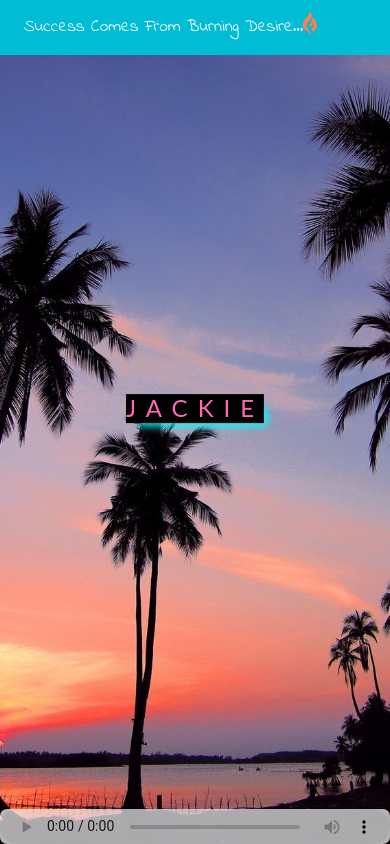
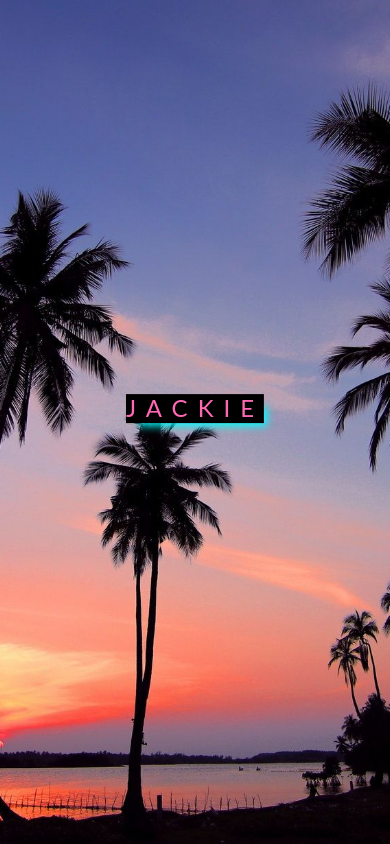
Before and after one commit to jackie1santana/SantanaTechPortfolio, a website: page client/public/index.html in a window 390 px wide. Drawn offline with nearby package versions, Linux system fonts and the light colour scheme; some packages are replaced by stand-ins of ours; a script that the page names is missing.

Commit message:
fixed css bug

```diff
--- a/client/public/css/style.css
+++ b/client/public/css/style.css
@@ -877,6 +877,16 @@
   box-shadow: 0px 10px 20px rgba(0, 0, 0, 0.15), 0px 6px 6px rgba(0, 0, 0, 0.1); /* Elevated shadow */
 }
 
+#myNavbar {
+
+
+  @media screen and (max-width: 414px) {
+
+    visibility: hidden;
+  }
+}
+
+
 #player {
   margin-top: 10px;
   height: 35px;
@@ -886,13 +896,6 @@
   border-radius: 7px 7px 7px 7px;
 
   @media screen and (max-width: 414px) {
-    position: fixed;
-    bottom: 0;
-    left: 50%;
-    transform: translateX(-50%);
-    width: 100%;
-    background-color: #fff; /* You can adjust the background color as needed */
-    z-index: 9999; /* Make sure it's above other content */
 
     height: 35px;
     opacity: 0.7;
@@ -913,12 +916,7 @@
 
   @media screen and (max-width: 414px) {
 
-    position: fixed;
-    top: 0;
-    left: 0;
-    width: 100%;
-    background-color: #00bcd4; /* You can adjust the background color as needed */
-    z-index: 9999; /* Make sure it's above other content */
+
   }
 }
 
```
